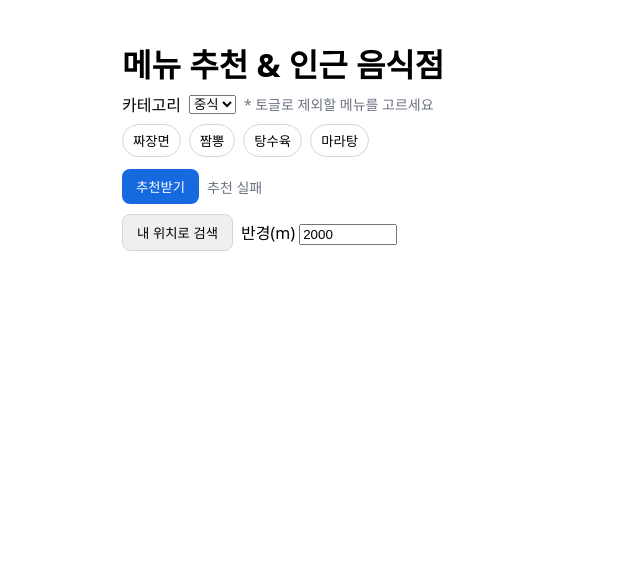
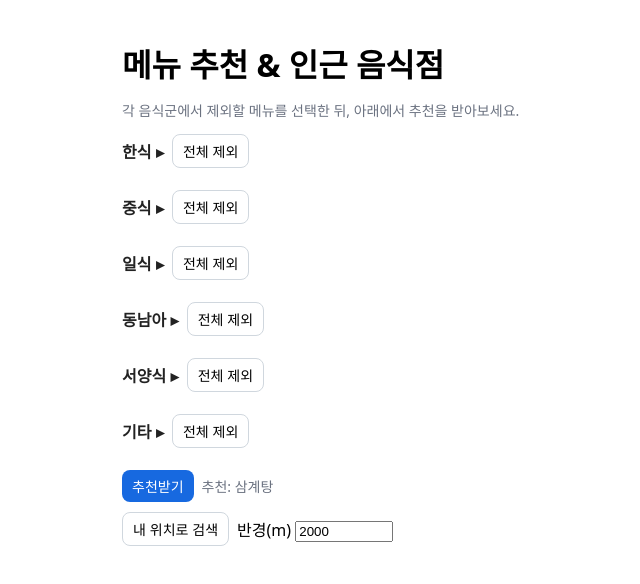
Before and after one commit to 20221990-BaekJongWoo/OSS_Procject, a website built with Vite: page frontend/index.html in a window 1280 px wide. Both pictures are taken after a click on the button "추천받기". Shown: the whole page, without its empty margins (108-748 px from the left). Built offline with nearby package versions, Linux system fonts and the light colour scheme; files whose address does not match are found by name.

Commit message:
UI 업데이트 및 메인 코드 수정

```diff
--- a/frontend/index.html
+++ b/frontend/index.html
@@ -5,46 +5,105 @@
   <meta name="viewport" content="width=device-width,initial-scale=1" />
   <title>메뉴 추천 & 인근 음식점</title>
   <style>
-    body { font-family: system-ui, sans-serif; max-width: 820px; margin: 40px auto; padding: 0 16px; }
+    body {
+      font-family: system-ui, sans-serif;
+      max-width: 820px;
+      margin: 40px auto;
+      padding: 0 16px;
+    }
     h1 { margin-bottom: 6px; }
-    .row { display: flex; gap: 8px; align-items: center; flex-wrap: wrap; }
-    .chips { display: flex; gap: 8px; flex-wrap: wrap; margin: 8px 0 12px; }
+
+    .row {
+      display: flex;
+      gap: 8px;
+      align-items: center;
+      flex-wrap: wrap;
+    }
+
+    #menu-sections {
+      margin-top: 12px;
+    }
+
+    .menu-section {
+      margin-bottom: 22px;
+    }
+
+    .section-header {
+      display: flex;
+      align-items: center;
+      gap: 8px;
+      margin-bottom: 6px;
+    }
+
+    .chips {
+      display: flex;
+      flex-wrap: wrap;
+      gap: 8px;
+    }
+
     .chip {
-      border: 1px solid #d0d7de; padding: 6px 10px; border-radius: 999px; cursor: pointer;
-      user-select: none; background: #fff;
+      border: 1px solid #d0d7de;
+      padding: 6px 10px;
+      border-radius: 999px;
+      cursor: pointer;
+      user-select: none;
+      background: #fff;
     }
-    .chip.excluded { background: #fbe9e9; border-color: #e53935; color: #b71c1c; }
-    button { padding: 8px 14px; border-radius: 8px; border: 1px solid #d0d7de; cursor: pointer; }
-    button.primary { background: #1769e0; color: #fff; border: none; }
+    .chip.excluded {
+      background: #fbe9e9;
+      border-color: #e53935;
+      color: #b71c1c;
+    }
+
+    button {
+      padding: 6px 10px;
+      border-radius: 8px;
+      border: 1px solid #d0d7de;
+      cursor: pointer;
+      font-size: 14px;
+      background: #fff;
+    }
+    button.primary {
+      background: #1769e0;
+      color: #fff;
+      border: none;
+    }
+
+    /* 섹션 제목 버튼 (한식/중식 등) */
+    .section-toggle {
+      border: none;
+      background: none;
+      padding: 0;
+      font-weight: 600;
+      cursor: pointer;
+      font-size: 16px;
+      color: #222;
+    }
+
     #list { margin-top: 14px; }
     #list li { margin: 6px 0; line-height: 1.4; }
+
     .muted { color:#6b7280; font-size: 14px; }
   </style>
 </head>
 <body>
   <h1>메뉴 추천 & 인근 음식점</h1>
+  <p class="muted">각 음식군에서 제외할 메뉴를 선택한 뒤, 아래에서 추천을 받아보세요.</p>
 
-  <div class="row">
-    <label for="category">카테고리</label>
-    <select id="category">
-      <option value="chinese">중식</option>
-      <option value="japanese">일식</option>
-      <option value="korean">한식</option>
-      <option value="western">양식</option>
-    </select>
-    <span class="muted">* 토글로 제외할 메뉴를 고르세요</span>
-  </div>
+  <!-- 한식/중식/일식/... 섹션들이 전부 여기에 렌더링됨 -->
+  <div id="menu-sections"></div>
 
-  <div id="menu-chips" class="chips"></div>
-
-  <div class="row">
+  <div class="row" style="margin-top:8px">
     <button id="btn-reco" class="primary">추천받기</button>
     <span id="reco" class="muted"></span>
   </div>
 
   <div class="row" style="margin-top:10px">
     <button id="btn-search">내 위치로 검색</button>
-    <label>반경(m) <input id="radius" type="number" value="2000" min="200" step="100" style="width:90px"></label>
+    <label>
+      반경(m)
+      <input id="radius" type="number" value="2000" min="200" step="100" style="width:90px">
+    </label>
   </div>
 
   <ul id="list"></ul>
--- a/frontend/src/main.js
+++ b/frontend/src/main.js
@@ -1,119 +1,187 @@
 const $ = (s) => document.querySelector(s);
 
-// 카테고리별 메뉴 id(slug) 리스트
-const MENUS = {
-  chinese: [
-    { id: 'jjajang', label: '짜장면' },
-    { id: 'jjambbong', label: '짬뽕' },
-    { id: 'tangsuyuk', label: '탕수육' },
-    { id: 'malatang', label: '마라탕' }
-  ],
-  japanese: [
-    { id: 'sushi', label: '초밥' },
-    { id: 'donkatsu', label: '돈까스' },
-    { id: 'ramen', label: '라멘' },
-    { id: 'udon', label: '우동' }
-  ],
-  korean: [
-    { id: 'gukbap', label: '국밥류' },
-    { id: 'jjigae', label: '찌개/전골' },
-    { id: 'bbq', label: '고기구이' },
-    { id: 'chicken', label: '치킨' }
-  ],
-  western: [
-    { id: 'pasta', label: '파스타' },
-    { id: 'pizza', label: '피자' },
-    { id: 'steak', label: '스테이크' },
-    { id: 'burger', label: '햄버거' }
-  ],
+let MENUS = {};                       // { korean: [...], chinese: [...], ... }
+const excludedMap = {};               // { korean: Set([...]), ... }
+const collapsedMap = {};              // { korean: boolean, ... }
+
+const CATEGORY_LABELS = {
+  korean: '한식',
+  chinese: '중식',
+  japanese: '일식',
+  southeast: '동남아',
+  western: '서양식',
+  etc: '기타',
 };
 
-// 현재 상태
-let currentCategory = $('#category').value;   // 'chinese' 등
-const excluded = new Set();                   // 제외된 메뉴 id 저장
+// 1) 메뉴 JSON 로드
+async function loadMenus() {
+  try {
+    const res = await fetch('/src/menu.json');
+    MENUS = await res.json();
 
-// 메뉴 칩 렌더
-function renderChips() {
-  excluded.clear(); // 카테고리 바뀌면 제외 초기화
-  const wrap = $('#menu-chips');
+    Object.keys(MENUS).forEach(cat => {
+      excludedMap[cat] = new Set();
+      collapsedMap[cat] = true; // 🔥 기본값: 전부 접혀있음
+    });
+
+    renderSections();
+  } catch (e) {
+    console.error('❌ 메뉴 로드 실패:', e);
+    $('#menu-sections').innerHTML =
+      '<li class="muted">메뉴 데이터를 불러올 수 없습니다.</li>';
+  }
+}
+
+// 2) 카테고리별 섹션 렌더링
+function renderSections() {
+  const wrap = $('#menu-sections');
+  if (!wrap) return;
+
   wrap.innerHTML = '';
-  MENUS[currentCategory].forEach(({ id, label }) => {
+
+  for (const [cat, menuList] of Object.entries(MENUS)) {
+    const section = document.createElement('section');
+    section.className = 'menu-section';
+
+    const header = document.createElement('div');
+    header.className = 'section-header';
+
+    const exSet = excludedMap[cat] || new Set();
+    const total = menuList.length;
+    const excludedCount = exSet.size;
+    const allExcluded = excludedCount >= total && total > 0;
+
+    // 섹션 제목 버튼 (한식/중식 등) → 접기/펼치기
+    const collapsed = collapsedMap[cat];
+    const titleBtn = document.createElement('button');
+    titleBtn.className = 'section-toggle';
+    titleBtn.textContent = `${CATEGORY_LABELS[cat] || cat} ${collapsed ? '▸' : '▾'}`;
+    titleBtn.onclick = () => {
+      collapsedMap[cat] = !collapsedMap[cat];
+      renderSections();
+    };
+
+    // 🔥 전체 제외 상태면 제목 색상 강조
+    if (allExcluded) {
+      titleBtn.style.color = '#b71c1c';
+      titleBtn.style.fontWeight = '700';
+    } else {
+      titleBtn.style.color = '#222';
+      titleBtn.style.fontWeight = '600';
+    }
+
+    header.appendChild(titleBtn);
+
+    // 전체 제외/해제 버튼
+    const btnToggleAll = document.createElement('button');
+    btnToggleAll.textContent = allExcluded ? '전체 해제' : '전체 제외';
+    btnToggleAll.onclick = () => {
+      const set = excludedMap[cat];
+      if (set.size >= total && total > 0) {
+        set.clear();
+      } else {
+        menuList.forEach(m => set.add(m.id));
+      }
+      renderSections();
+    };
+    header.appendChild(btnToggleAll);
+
+    section.appendChild(header);
+
+    // 칩 영역
+    const chipContainer = document.createElement('div');
+    chipContainer.className = 'chips';
+    chipContainer.style.display = collapsed ? 'none' : 'flex';
+
+    menuList.forEach(m => {
       const chip = document.createElement('button');
       chip.type = 'button';
       chip.className = 'chip';
-    chip.dataset.id = id;
-    chip.textContent = label;
-    chip.onclick = () => toggleMenu(chip, id);
-    wrap.appendChild(chip);
+      chip.textContent = m.label;
+      chip.dataset.id = m.id;
+
+      if (exSet.has(m.id)) chip.classList.add('excluded');
+
+      chip.onclick = () => {
+        const set = excludedMap[cat];
+        if (set.has(m.id)) {
+          set.delete(m.id);
+        } else {
+          set.add(m.id);
+        }
+        renderSections();
+      };
+
+      chipContainer.appendChild(chip);
+    });
+
+    section.appendChild(chipContainer);
+    wrap.appendChild(section);
+  }
+}
+
+// 3) 추천 (전체 카테고리에서 랜덤 + 추천된 메뉴 자동 제외)
+$('#btn-reco').onclick = () => {
+  const candidates = []; // { cat, item }
+
+  for (const [cat, list] of Object.entries(MENUS)) {
+    const exSet = excludedMap[cat] || new Set();
+    list.forEach(m => {
+      if (!exSet.has(m.id)) {
+        candidates.push({ cat, item: m });
+      }
     });
   }
 
-// 토글 핸들러
-function toggleMenu(el, id) {
-  if (excluded.has(id)) {
-    excluded.delete(id);
-    el.classList.remove('excluded');
-  } else {
-    excluded.add(id);
-    el.classList.add('excluded');
-  }
+  if (!candidates.length) {
+    $('#reco').textContent = '추천 없음 (모두 제외됨)';
+    return;
   }
 
-// 카테고리 변경 시 칩 업데이트
-$('#category').addEventListener('change', (e) => {
-  currentCategory = e.target.value;
-  $('#reco').textContent = ''; // 이전 추천 초기화
-  renderChips();
-});
+  const pickedObj = candidates[Math.floor(Math.random() * candidates.length)];
+  const { cat, item } = pickedObj;
 
-// 추천받기
-$('#btn-reco').onclick = async () => {
-  const selectedCategory = currentCategory;
-  const body = {
-    selectedCategory,
-    excludeMenus: Array.from(excluded) // ["jjambbong","malatang"]
-  };
-  try {
-    $('#reco').textContent = '추천 계산 중...';
-    const res = await fetch('/api/recommend', {
-      method: 'POST',
-      headers: {'Content-Type':'application/json'},
-      body: JSON.stringify(body)
-    });
-    const data = await res.json();
-    $('#reco').textContent = data?.menu ? `추천: ${prettyLabel(data.menu)}` : '추천 없음';
-  } catch (e) {
-    $('#reco').textContent = '추천 실패';
-  }
+  // 추천된 메뉴를 자동 제외 처리
+  excludedMap[cat].add(item.id);
+
+  renderSections();
+  $('#reco').textContent = `추천: ${item.label}`;
 };
 
-// 내 위치로 검색
+// 4) 내 위치로 검색
 $('#btn-search').onclick = async () => {
   if (!navigator.geolocation) return alert('Geolocation 미지원');
 
   const radius = Number($('#radius').value || 2000);
-  const recoText = $('#reco').textContent;
-  // 서버는 메뉴 id(slug)를 기대한다 가정. 추천에서 받은 값이 label이면 맵핑 필요.
-  const fallback = MENUS[currentCategory][0]?.id || 'jjajang';
-  const menuId = findMenuIdFromRecoText(recoText) || fallback;
+  const recoText = $('#reco').textContent.replace('추천: ', '').trim();
+  if (!recoText) return alert('먼저 추천을 받아주세요.');
 
   $('#list').innerHTML = '<li class="muted">위치 확인 중...</li>';
-  navigator.geolocation.getCurrentPosition(async pos => {
+
+  navigator.geolocation.getCurrentPosition(
+    async (pos) => {
       const { latitude: y, longitude: x } = pos.coords;
-    const url = `/api/places?menu=${encodeURIComponent(menuId)}&x=${x}&y=${y}&radius=${radius}`;
+      const url = `/api/places?menu=${encodeURIComponent(
+        recoText
+      )}&x=${x}&y=${y}&radius=${radius}`;
       try {
         const res = await fetch(url);
         const data = await res.json();
         renderList(data?.places || []);
       } catch (e) {
+        console.error(e);
         $('#list').innerHTML = '<li class="muted">검색 실패</li>';
       }
-  }, err => {
-    $('#list').innerHTML = '<li class="muted">위치 권한 필요 또는 실패</li>';
-  });
+    },
+    (err) => {
+      console.error(err);
+      $('#list').innerHTML =
+        '<li class="muted">위치 권한 필요 또는 실패</li>';
+    }
+  );
 };
 
-// 결과 리스트 렌더
+// 5) 근처 식당 리스트 렌더링
 function renderList(places) {
   const ul = $('#list');
   ul.innerHTML = '';
@@ -123,33 +191,14 @@ function renderList(places) {
   }
   places.forEach(p => {
     const li = document.createElement('li');
-    const link = `https://map.kakao.com/link/search/${encodeURIComponent(p.name || '')}`;
+    const link = `https://map.kakao.com/link/search/${encodeURIComponent(
+      p.name || ''
+    )}`;
     li.innerHTML = `${p.name} - ${p.address ?? ''} (${p.distance ?? '?'}m)
       <a href="${link}" target="_blank" rel="noreferrer">카카오맵</a>`;
     ul.appendChild(li);
   });
 }
 
-// 추천 텍스트에서 메뉴 id 추출(데모용)
-function findMenuIdFromRecoText(txt) {
-  // "추천: 짜장면" → 'jjajang' 같은 id로 맵핑
-  const label = txt.replace('추천: ', '').trim();
-  if (!label) return null;
-  for (const cat of Object.values(MENUS)) {
-    const f = cat.find(m => m.label === label);
-    if (f) return f.id;
-  }
-  return null;
-}
-
-// 서버에서 받은 id → 사용자 표기 라벨
-function prettyLabel(id) {
-  for (const cat of Object.values(MENUS)) {
-    const f = cat.find(m => m.id === id);
-    if (f) return f.label;
-  }
-  return id;
-}
-
-// 초기 렌더
-renderChips();
+// 6) 초기 로드
+loadMenus();
--- /dev/null
+++ b/frontend/src/menu.json
@@ -0,0 +1,132 @@
+{
+  "korean": [
+    { "id": "kimchi_jjigae", "label": "김치찌개" },
+    { "id": "doenjang_jjigae", "label": "된장찌개" },
+    { "id": "sundubu_jjigae", "label": "순두부찌개" },
+    { "id": "budae_jjigae", "label": "부대찌개" },
+    { "id": "cheonggukjang", "label": "청국장" },
+    { "id": "galbitang", "label": "갈비탕" },
+    { "id": "seolleongtang", "label": "설렁탕" },
+    { "id": "yukgaejang", "label": "육개장" },
+    { "id": "samgyetang", "label": "삼계탕" },
+    { "id": "gamjatang", "label": "감자탕" },
+    { "id": "dwaejigukbap", "label": "돼지국밥" },
+    { "id": "sogogigukbap", "label": "소고기국밥" },
+    { "id": "sundaegukbap", "label": "순대국밥" },
+    { "id": "kongnamulgukbap", "label": "콩나물국밥" },
+    { "id": "eolkeunigukbap", "label": "얼큰이국밥" },
+    { "id": "naejanggukbap", "label": "내장국밥" },
+    { "id": "gul_gukbap", "label": "굴국밥" },
+    { "id": "seonji_haejangguk", "label": "선지해장국" },
+    { "id": "jaeyuk_bokkeum", "label": "제육볶음" },
+    { "id": "ojingeo_bokkeum", "label": "오징어볶음" },
+    { "id": "bulgogi", "label": "불고기" },
+    { "id": "samgyeopsal", "label": "삼겹살" },
+    { "id": "dakgalbi", "label": "닭갈비" },
+    { "id": "janguh_gui", "label": "장어구이" },
+    { "id": "bibimbap", "label": "비빔밥" },
+    { "id": "dolsot_bibimbap", "label": "돌솥비빔밥" },
+    { "id": "yukhoe_bibimbap", "label": "육회비빔밥" },
+    { "id": "ttukbaegi_bulgogi", "label": "뚝배기불고기" },
+    { "id": "gopchang_deopbap", "label": "곱창덮밥" },
+    { "id": "jangjorim_deopbap", "label": "장조림덮밥" },
+    { "id": "kalguksu", "label": "칼국수" },
+    { "id": "janchi_guksu", "label": "잔치국수" },
+    { "id": "naengmyeon", "label": "냉면" },
+    { "id": "bibim_naengmyeon", "label": "비빔냉면" },
+    { "id": "kongguksu", "label": "콩국수" },
+    { "id": "gimbap", "label": "김밥" },
+    { "id": "jjimdak", "label": "찜닭" },
+    { "id": "jokbal", "label": "족발" },
+    { "id": "bossam", "label": "보쌈" },
+    { "id": "haemul_pajeon", "label": "해물파전" },
+    { "id": "mulhoe", "label": "물회" },
+    { "id": "japchae", "label": "잡채" }
+  ],
+  "chinese": [
+    { "id": "jjajangmyeon", "label": "짜장면" },
+    { "id": "jjambbong", "label": "짬뽕" },
+    { "id": "uyukmyeon", "label": "우육면" },
+    { "id": "tantanmen", "label": "탄탄면" },
+    { "id": "ul_myeon", "label": "울면" },
+    { "id": "maratangmyeon", "label": "마라탕면" },
+    { "id": "sacheon_bokkeummyeon", "label": "사천식 볶음면" },
+    { "id": "tangsuyuk", "label": "탕수육" },
+    { "id": "kanpunggi", "label": "깐풍기" },
+    { "id": "lazogi", "label": "라조기" },
+    { "id": "gochujapchae", "label": "고추잡채" },
+    { "id": "menbosha", "label": "멘보샤" },
+    { "id": "marashangguo", "label": "마라샹궈" },
+    { "id": "yangjangpi", "label": "양장피" },
+    { "id": "bokkeumbap", "label": "볶음밥" },
+    { "id": "japchaebap", "label": "잡채밥" },
+    { "id": "yusanseul_bap", "label": "유산슬밥" },
+    { "id": "mapadubu_deopbap", "label": "마파두부덮밥" },
+    { "id": "dongpoyuk_deopbap", "label": "동파육 덮밥" },
+    { "id": "maratang", "label": "마라탕" },
+    { "id": "huoguo", "label": "훠궈" },
+    { "id": "bukgyeong_oli", "label": "북경오리" },
+    { "id": "dim_sum", "label": "딤섬" },
+    { "id": "tanghulu", "label": "탕후루" }
+  ],
+  "japanese": [
+    { "id": "ramen", "label": "라멘" },
+    { "id": "udon", "label": "우동" },
+    { "id": "soba", "label": "소바" },
+    { "id": "yakisoba", "label": "야끼소바" },
+    { "id": "katsudon", "label": "가츠동" },
+    { "id": "gyudon", "label": "규동" },
+    { "id": "oyakodon", "label": "오야코동" },
+    { "id": "sakedon", "label": "사케동" },
+    { "id": "tendon", "label": "텐동" },
+    { "id": "ebidon", "label": "에비동" },
+    { "id": "donkatsu", "label": "돈카츠" },
+    { "id": "yakitori", "label": "야키토리" },
+    { "id": "teriyaki", "label": "테리야끼" },
+    { "id": "sushi", "label": "초밥" },
+    { "id": "sashimi", "label": "사시미" }
+  ],
+  "southeast": [
+    { "id": "pad_thai", "label": "팟타이" },
+    { "id": "migoreng", "label": "미고랭" },
+    { "id": "banh_mi", "label": "반미" },
+    { "id": "buncha", "label": "분짜" },
+    { "id": "nasi_goreng", "label": "나시고랭" },
+    { "id": "pho", "label": "쌀국수" },
+    { "id": "spring_roll", "label": "월남쌈" },
+    { "id": "green_curry", "label": "그린 커리" },
+    { "id": "tom_yum", "label": "똠얌꿍" },
+    { "id": "tandoori", "label": "탄두리치킨" }
+  ],
+  "western": [
+    { "id": "pizza", "label": "피자" },
+    { "id": "pasta", "label": "파스타" },
+    { "id": "steak", "label": "스테이크" },
+    { "id": "hamburger", "label": "햄버거" },
+    { "id": "sandwich", "label": "샌드위치" },
+    { "id": "salad", "label": "샐러드" },
+    { "id": "omelet", "label": "오믈렛" },
+    { "id": "soup", "label": "수프" },
+    { "id": "stew", "label": "스튜" },
+    { "id": "pancake", "label": "팬케이크" },
+    { "id": "waffle", "label": "와플" },
+    { "id": "ice_cream", "label": "아이스크림" },
+    { "id": "bruschetta", "label": "브루스케타" },
+    { "id": "paella", "label": "파에야" },
+    { "id": "taco", "label": "타코" },
+    { "id": "quesadilla", "label": "퀘사디아" },
+    { "id": "brownie", "label": "브라우니" },
+    { "id": "cookie", "label": "쿠키" },
+    { "id": "pudding", "label": "푸딩" },
+    { "id": "tiramisu", "label": "티라미수" }
+  ],
+  "etc": [
+    { "id": "pilaf", "label": "필라프" },
+    { "id": "indian_curry", "label": "인도 커리" },
+    { "id": "kebab", "label": "케밥" },
+    { "id": "falafel", "label": "팔라펠" },
+    { "id": "hummus", "label": "후무스" },
+    { "id": "brunch_plate", "label": "브런치 플레이트" },
+    { "id": "buffet", "label": "뷔페" }
+  ]
+}
```
Also changed, not shown: backend/menu_index.json (added, +25 -0 lines), frontend/src/counter.js (deleted, +0 -9 lines), 1 other file. Lines whose indentation alone changed are shown as unchanged.
